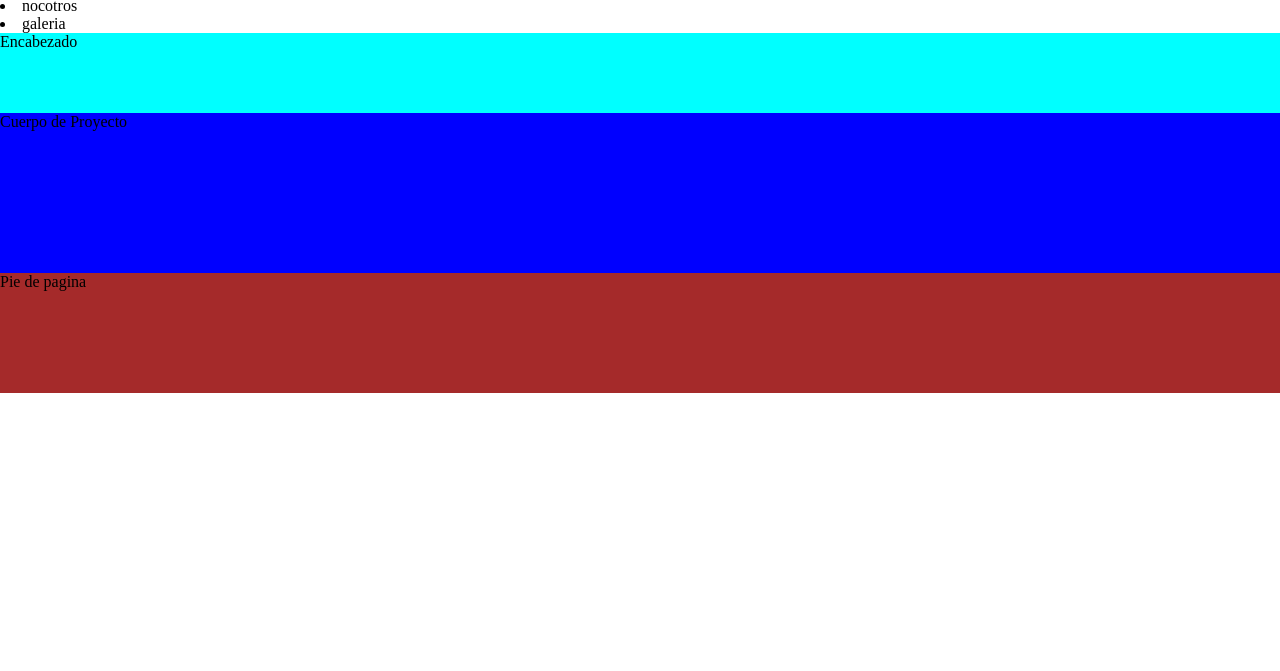
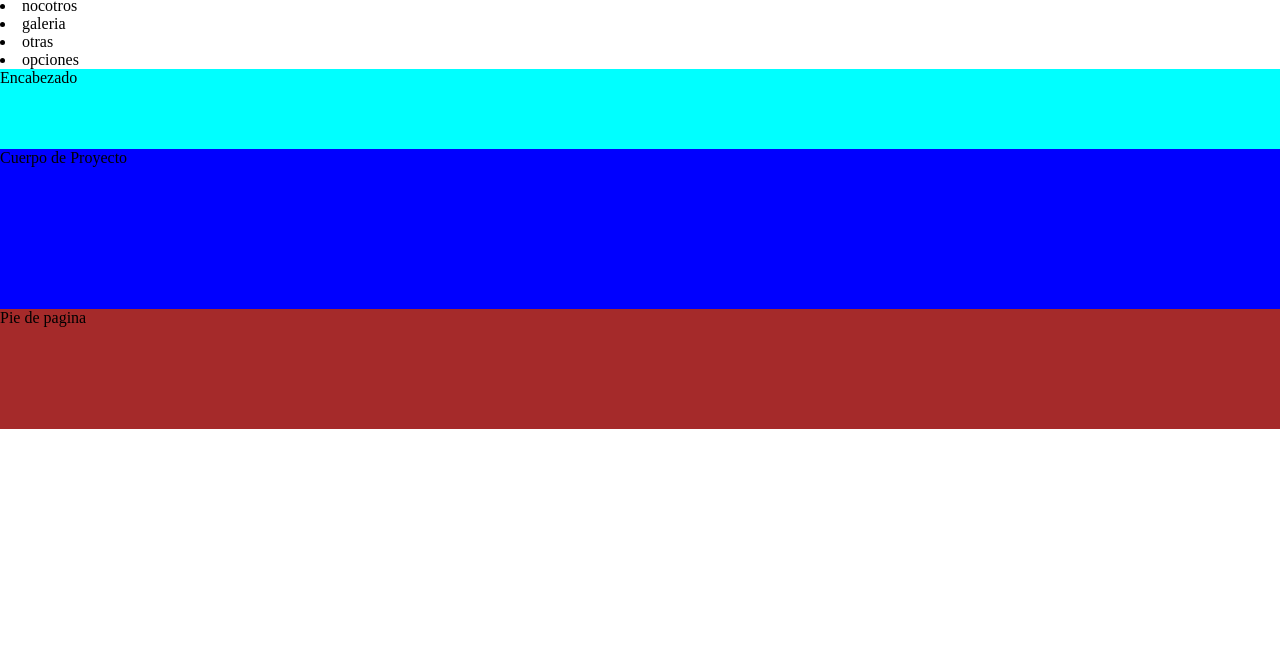
Before and after one commit to JuanSebastianOso/web2452439, a plain HTML site: page index.html in a window 1280 px wide. Shown: the part 129-800 px from the top of the page. Drawn offline with Linux system fonts and the light colour scheme.

Commit message:
mas cambios

```diff
--- a/index.html
+++ b/index.html
@@ -19,6 +19,8 @@
         <li>inicio</li>
         <li>nocotros</li>
         <li>galeria</li>
+        <li>otras</li>
+        <li>opciones</li>
     </nav>
     <header>Encabezado</header>
     <main>Cuerpo de Proyecto</main>
```
Also changed, not shown: img/logoSena.png (added).
